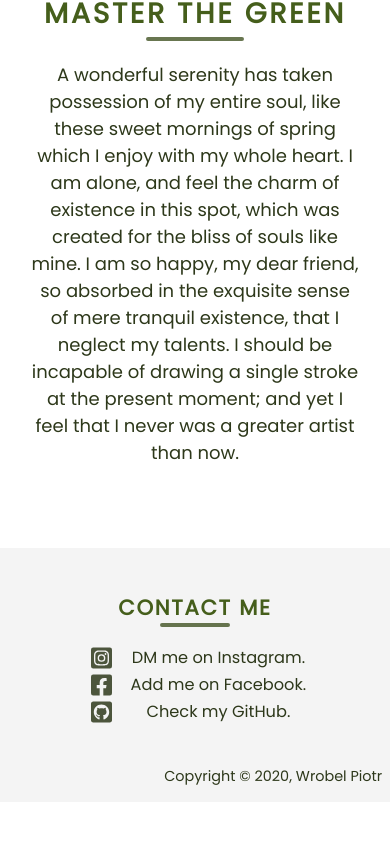
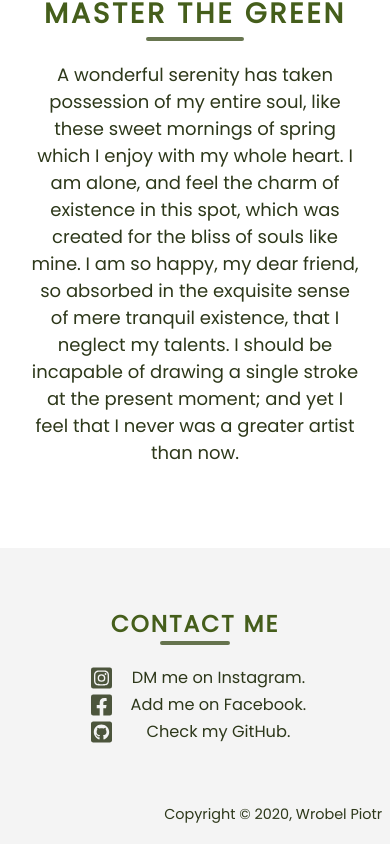
Before and after one commit to ajiiz/plants-react-app, a React (Create React App) app: page /home in a window 390 px wide. Shown: the part 3307-4151 px from the top of the page. Before the commit the page ends 4109 px from the top, so only its background shows below. Built offline with nearby package versions, Linux system fonts and the light colour scheme.

Commit message:
Changed height of footer and font-size of the title in footer on mobile

```diff
--- a/src/styles/Footer/footer.scss
+++ b/src/styles/Footer/footer.scss
@@ -79,12 +79,14 @@ footer {
 @media (max-width: 900px) {
     footer {
         background-color: rgba(243, 243, 243, 0.863);
+        height: 35vh;
         .contact {
             font-size: 18px;
 
             &__icons {
                 &__text {
                     width: 60%;
+                    font-size: 1.1em;
 
                     .divider {
                         width: 30%;
```
